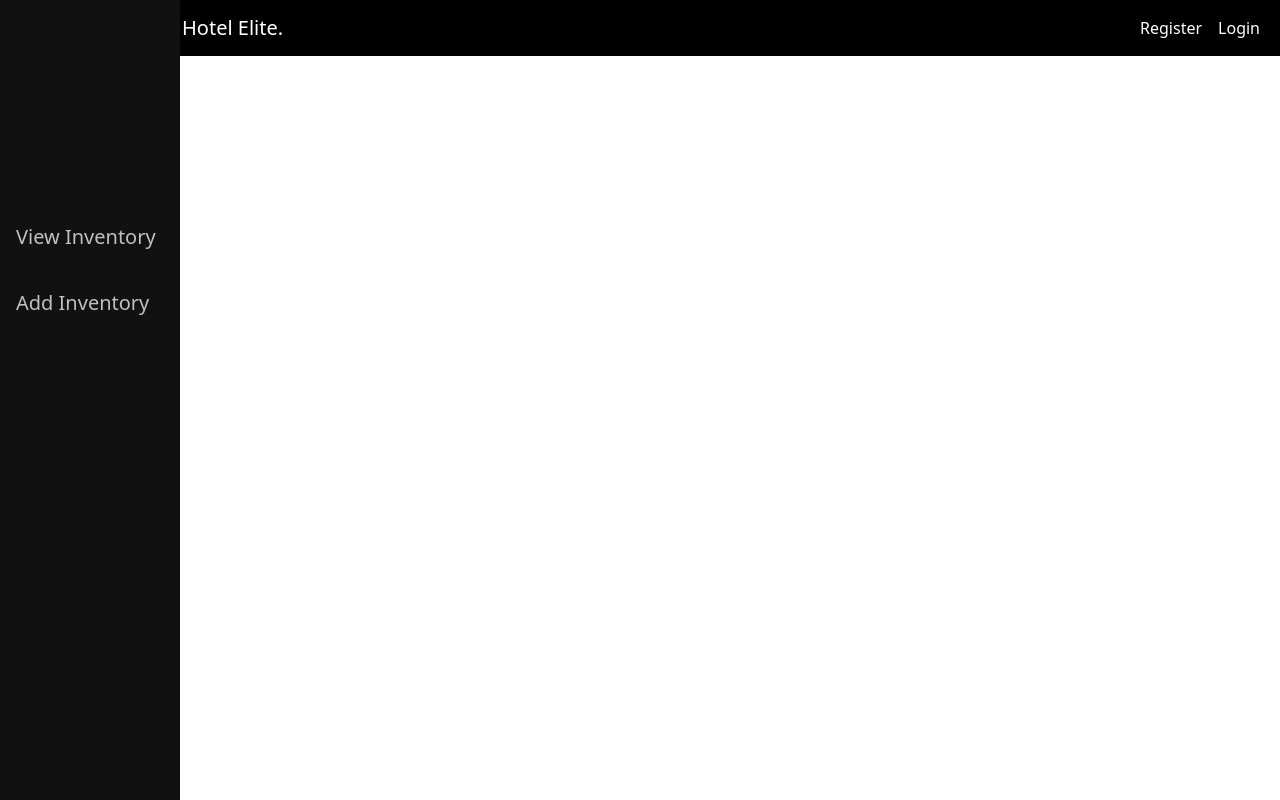
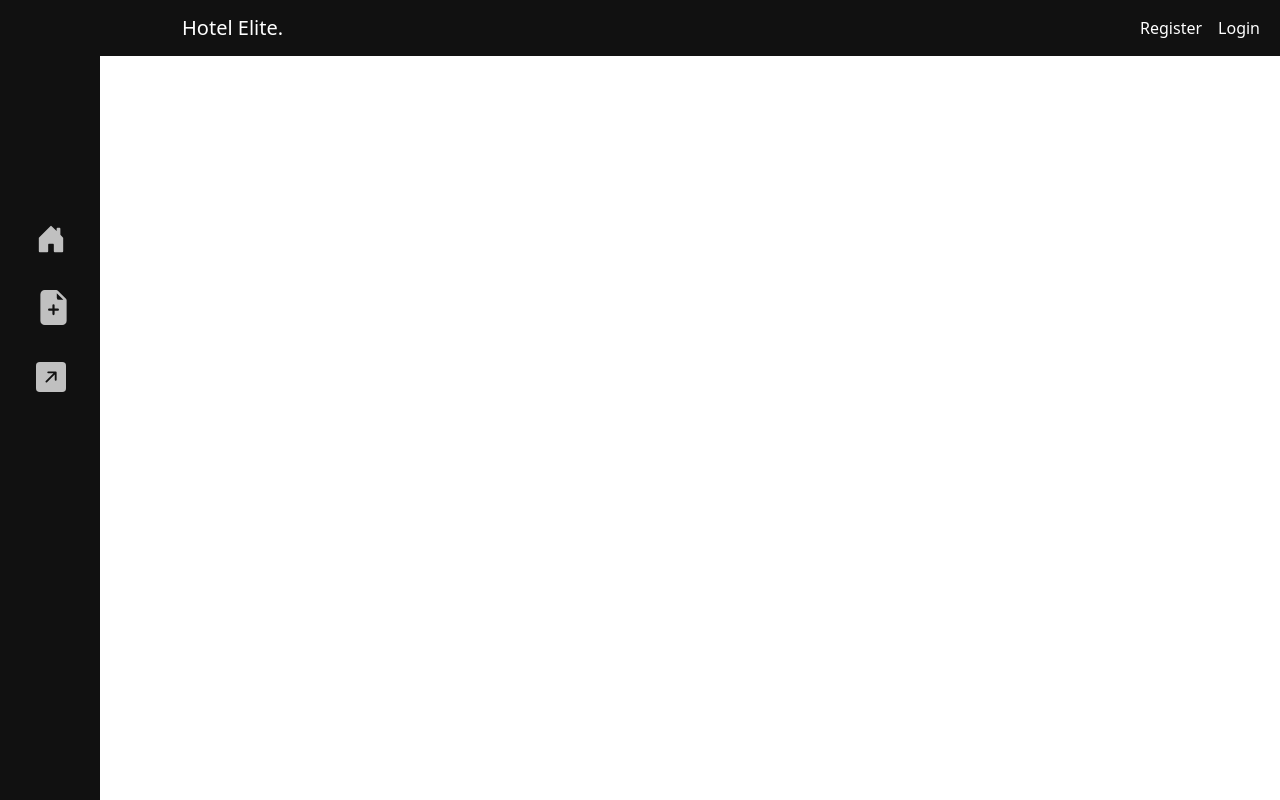
Before and after one commit to psychic-coder/MERNHotelManagement-system, a React (Create React App) app in the folder frontend/: page /inventorymanager in a window 1280 px wide. Built offline with nearby package versions, Linux system fonts and the light colour scheme.

Commit message:
frontend changes

```diff
--- a/frontend/src/App.js
+++ b/frontend/src/App.js
@@ -11,7 +11,8 @@ import AddInventory from "./components/inventory/AddInventory";
 import Inventorysidenav from "./components/layouts/InventorySideNav";
 import ViewAllInventory from "./components/inventory/ViewAllInventory";
 import ViewOneInventory from "./components/inventory/ViewOneInventory";
-
+import RestockInventory from "./components/inventory/RestockInventory";
+import CusLogin from "./components/auth/cusLogin";
 
 
 
@@ -23,6 +24,8 @@ function App() {
 
       <Route path = "/"><CusNavigation/></Route>
 
+      {/* User Login*/}
+      <Route path = "/cuslogin"><CusLogin/></Route>
 
 
       {/* Room Management Routes */}
@@ -31,11 +34,13 @@ function App() {
       <Route exact path = "/roommanager/view"><ViewRooms/></Route>
       <Route exact path = "/roomManager/view/:id"><ViewOneRoom/></Route>
 
+
       {/* Inventory Management Routes */}
       <Route path = "/inventorymanager"><Inventorysidenav/></Route>
       <Route exact path = "/inventorymanager/add"><AddInventory/></Route>
       <Route exact path = "/inventorymanager/view"><ViewAllInventory/></Route>
       <Route exact path = "/inventorymanager/view/:id"><ViewOneInventory/></Route>
+      <Route exact path = "/inventorymanager/restock"><RestockInventory/></Route>
 
 
     </BrowserRouter>
--- a/frontend/src/components/Home.css
+++ b/frontend/src/components/Home.css
@@ -4,7 +4,7 @@ body{
   }
 
   div.content {
-      margin-top: 200px;
+      margin-top: 50px;
       margin-left: 230px;
       padding: 1px 16px;
       height: 1000px;
--- a/frontend/src/components/inventory/AddInventory.js
+++ b/frontend/src/components/inventory/AddInventory.js
@@ -86,8 +86,9 @@ export default function AddInventory() {
                     <label for="validationTooltip04" class="form-label">Category</label>
                     <select class="form-select" id="validationTooltip04" required onChange={(e) => { setitemcategory(e.target.value) }}>
                         <option selected disabled value="">Choose...</option>
-                        <option>Category 1</option>
-                        <option>Category 2</option>
+                        <option>Kitchen</option>
+                        <option>Furniture</option>
+                        <option>Utilities</option>
                     </select>
     </div>
 
--- a/frontend/src/components/inventory/ViewAllInventory.js
+++ b/frontend/src/components/inventory/ViewAllInventory.js
@@ -36,7 +36,7 @@ export default function ViewAllInventory() {
         }
 
         getDetails();
-    })
+    },[])
 
 
     //This useEffect method is used to perform a searching function
@@ -46,6 +46,7 @@ export default function ViewAllInventory() {
                 return items.itemid.toLowerCase().includes(search.toLowerCase())
                     || items.itemname.toLowerCase().includes(search.toLowerCase())
                     || items.itemmodel.toLowerCase().includes(search.toLowerCase())
+                    || items.itemcategory.toLowerCase().includes(search.toLowerCase())
             })
         )
 
@@ -96,16 +97,16 @@ export default function ViewAllInventory() {
                 <nav className="navbar bg-white" >
                     <div className="container-fluid">
                         <h3>Inventory</h3>
-                        <button type="button" class="btn btn-outline-danger" id="pdfButton" onClick={(e) => { generatePDF(AllInventory) }}><i className="fa fa-file-pdf"></i>  PDF</button>
                         <form className="d-flex">
-                            <input className="form-control me-2" type="search" placeholder="Search" aria-label="Search"
+                            <input className="form-control me-1" type="search" placeholder="Search" aria-label="Search"
                                 onChange={e => { setsearch(e.target.value) }} />
                         </form>
+                        <button type="button" class="btn btn-outline-danger" id="pdfButton" onClick={(e) => { generatePDF(AllInventory) }}><i className="fa fa-file-pdf"></i>  PDF</button>
                     </div>
                 </nav><hr />
 
                 <div className="bodyContent">
-                    <table className="table table-dark table-hover">
+                    <table className="table table-striped">
                         <thead>
                             <tr>
                                 <th scope="col">Item ID</th>
--- a/frontend/src/components/inventory/ViewOneInventory.js
+++ b/frontend/src/components/inventory/ViewOneInventory.js
@@ -185,33 +185,34 @@ export default function ViewOneInventory() {
             <div hidden={tebleStatus}>
                 <h3>Edit/Delete Inventory</h3><hr />
                 <form class="row g-3 needs-validation" id="inputForm2" novalidate>
-                <div class="col-md-6 position-relative">
+                <div class="col-md-5 position-relative">
                     <label for="validationTooltip01" class="form-label">Item ID</label>
                     <input type="text" class="form-control" id="validationTooltip01" required defaultValue={itemid}
                         onChange={(e) => { setitemid(e.target.value) }} disabled={textState}/>
                 </div>
 
-                <div class="col-md-6 position-relative">
+                <div class="col-md-5 position-relative">
                     <label for="validationTooltip02" class="form-label">Item Name</label>
                     <input type="text" class="form-control" id="validationTooltip02" required defaultValue={itemname}
                         onChange={(e) => { setitemname(e.target.value) }} disabled={textState}/>
                 </div><br />
 
-                <div class="col-md-6 position-relative">
+                <div class="col-md-5 position-relative">
                     <label for="validationTooltip04" class="form-label">Category</label>
                     <select class="form-select" id="validationTooltip04" required disabled={textState} onChange={(e) => { setitemcategory(e.target.value) }}>
                         <option selected disabled>{itemmodel}</option>
-                        <option>Category 1</option>
-                        <option>Category 2</option>
+                        <option>Kitchen</option>
+                        <option>Furniture</option>
+                        <option>Utilities</option>
                     </select>
                 </div>
 
-                <div class="col-md-6 position-relative">
+                <div class="col-md-5 position-relative">
                     <label for="validationTooltip03" class="form-label">Item Model</label>
                     <input type="text" class="form-control" id="validationTooltip03" required
                         onChange={(e) => { setitemmodel(e.target.value) }} defaultValue={itemcategory} disabled={textState}/>
                 </div>
-                <div class="col-md-6 position-relative">
+                <div class="col-md-5 position-relative">
                     <label for="validationTooltip03" class="form-label">Restock Level</label>
                     <input type="number" class="form-control" id="validationTooltip03" disabled={textState} required defaultValue={restocklevel}
                         onChange={(e) => { setrestocklevel(e.target.value) }} />
--- a/frontend/src/components/layouts/InventorySideNav.js
+++ b/frontend/src/components/layouts/InventorySideNav.js
@@ -9,9 +9,18 @@ export default function Inventorysidenav() {
 
         <div>
 
+
             <div class="sidebar">
-                <Link to="/inventorymanager/view">View Inventory</Link>
-                <Link to="/inventorymanager/add">Add Inventory</Link>
+                <Link to="/inventorymanager/view" data-bs-toggle="tooltip" data-bs-placement="right" title="View Inventory"><svg xmlns="http://www.w3.org/2000/svg" width="30" height="30" fill="currentColor" class="bi bi-house-door-fill" viewBox="0 0 16 16">
+  <path d="M6.5 14.5v-3.505c0-.245.25-.495.5-.495h2c.25 0 .5.25.5.5v3.5a.5.5 0 0 0 .5.5h4a.5.5 0 0 0 .5-.5v-7a.5.5 0 0 0-.146-.354L13 5.793V2.5a.5.5 0 0 0-.5-.5h-1a.5.5 0 0 0-.5.5v1.293L8.354 1.146a.5.5 0 0 0-.708 0l-6 6A.5.5 0 0 0 1.5 7.5v7a.5.5 0 0 0 .5.5h4a.5.5 0 0 0 .5-.5z"/>
+</svg></Link>
+                <Link to="/inventorymanager/add" data-bs-toggle="tooltip" data-bs-placement="right" title="Add Inventory" ><svg xmlns="http://www.w3.org/2000/svg" width="35" height="35" fill="currentColor" class="bi bi-file-earmark-plus-fill" viewBox="0 0 16 16">
+  <path d="M9.293 0H4a2 2 0 0 0-2 2v12a2 2 0 0 0 2 2h8a2 2 0 0 0 2-2V4.707A1 1 0 0 0 13.707 4L10 .293A1 1 0 0 0 9.293 0zM9.5 3.5v-2l3 3h-2a1 1 0 0 1-1-1zM8.5 7v1.5H10a.5.5 0 0 1 0 1H8.5V11a.5.5 0 0 1-1 0V9.5H6a.5.5 0 0 1 0-1h1.5V7a.5.5 0 0 1 1 0z"/>
+</svg></Link>
+
+                <Link to="/inventorymanager/restock" data-bs-toggle="tooltip" data-bs-placement="right" title="Restock Inventory"><svg xmlns="http://www.w3.org/2000/svg" width="30" height="30  " fill="currentColor" class="bi bi-arrow-up-right-square-fill" viewBox="0 0 16 16">
+  <path d="M14 0a2 2 0 0 1 2 2v12a2 2 0 0 1-2 2H2a2 2 0 0 1-2-2V2a2 2 0 0 1 2-2h12zM5.904 10.803 10 6.707v2.768a.5.5 0 0 0 1 0V5.5a.5.5 0 0 0-.5-.5H6.525a.5.5 0 1 0 0 1h2.768l-4.096 4.096a.5.5 0 0 0 .707.707z"/>
+</svg></Link>
 
             </div>
 
--- a/frontend/src/components/layouts/Navbar.css
+++ b/frontend/src/components/layouts/Navbar.css
@@ -1,5 +1,5 @@
 .navbar{
-    background-color: black !important;
+    background-color: #111 !important;
 }
 
 .nav-link{
--- a/frontend/src/components/layouts/Navbar.js
+++ b/frontend/src/components/layouts/Navbar.js
@@ -6,7 +6,7 @@ export default function Navbar() {
 
 
     return (
-        <nav class="navbar navbar-expand-lg ">
+        <nav class="navbar navbar-expand-lg">
             <div class="container-fluid">
                 <a class="navbar-brand" href="#">Hotel Elite.</a>
                 <button class="navbar-toggler" type="button" data-bs-toggle="collapse" data-bs-target="#navbarNav" aria-controls="navbarNav" aria-expanded="false" aria-label="Toggle navigation">
--- a/frontend/src/components/layouts/SideNav.css
+++ b/frontend/src/components/layouts/SideNav.css
@@ -1,7 +1,7 @@
 /* Style the sidebar - fixed full height */
 .sidebar {
     height: 100%;
-    width: 180px;
+    width: 100px;
     position: fixed;
     z-index: 1;
     top: 0;
@@ -20,7 +20,7 @@
     color: #c0c0c0;
     display: block;
     padding-top: 30px;
-
+    margin-left: 20px;
 
   }
 
```
